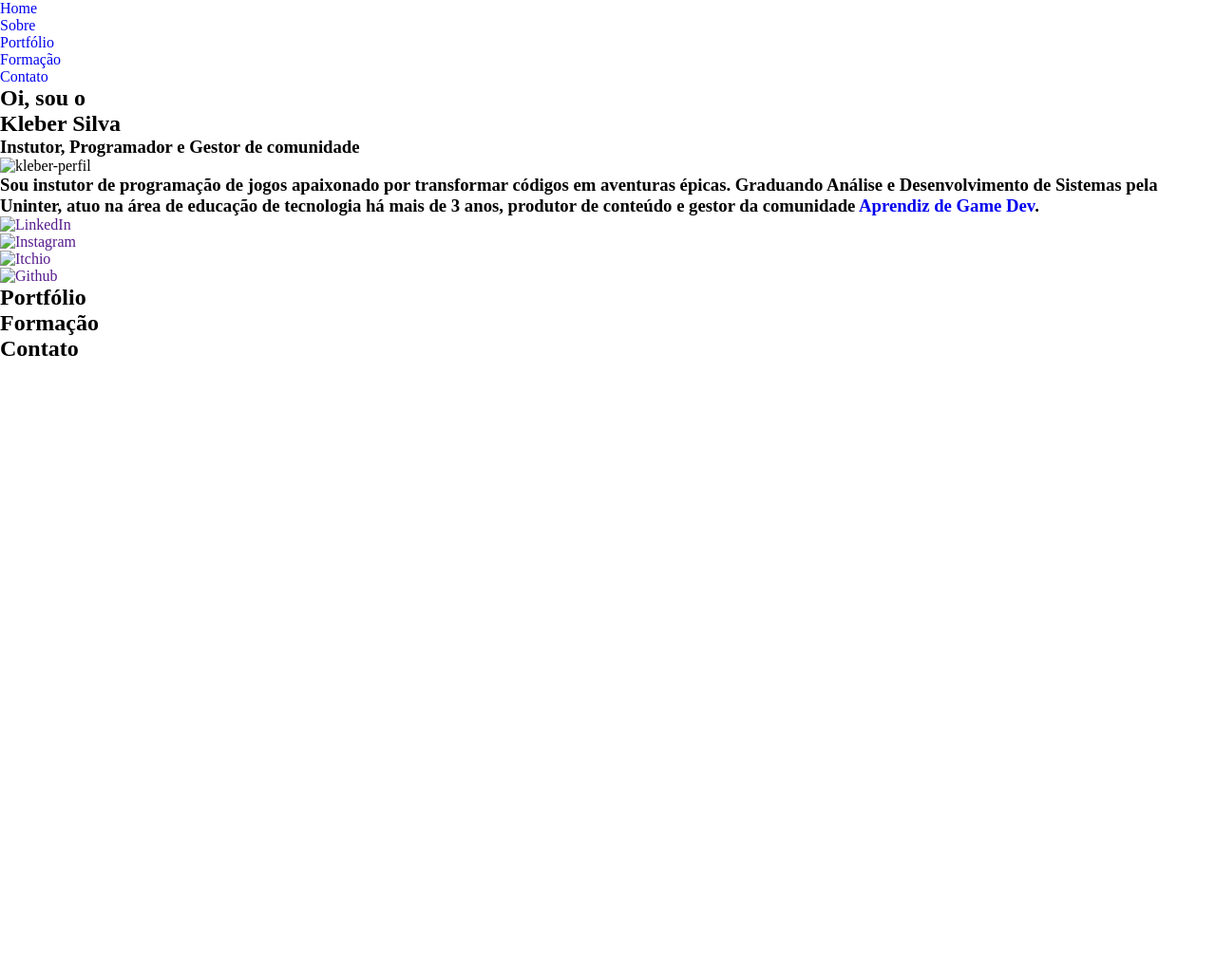
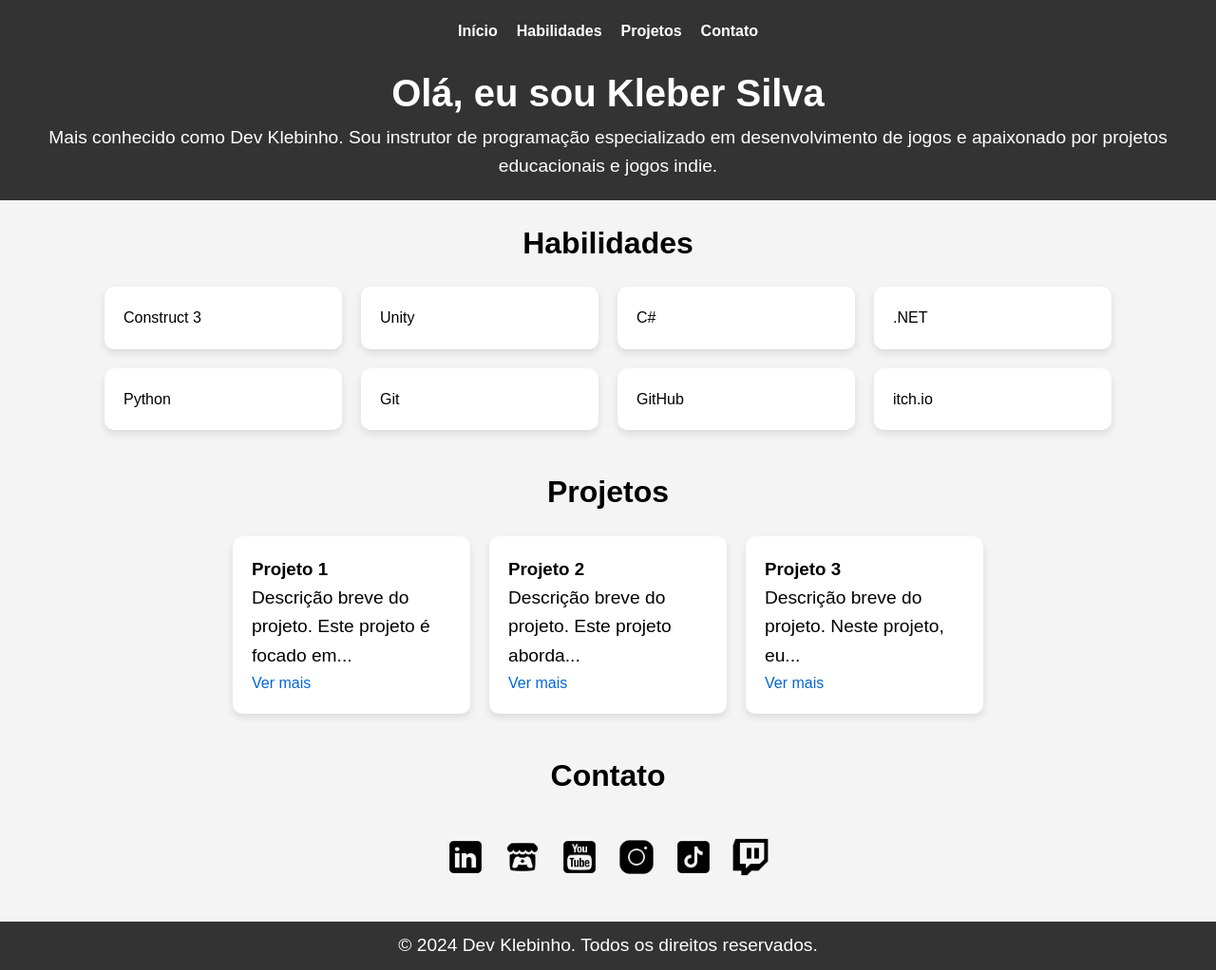
Before and after one commit to devklebinho/portfolio, a plain HTML site: page index.html in a window 1280 px wide. Shown: the whole page at 95% size. Before the commit the page ends 800 px from the top, so only its background shows below. Drawn offline with Linux system fonts and the light colour scheme.

Commit message:
new structure website

```diff
--- /dev/null
+++ b/Public/scripts.js
@@ -0,0 +1,19 @@
+// Animações e interatividade do site
+
+document.addEventListener('DOMContentLoaded', () => {
+    const sections = document.querySelectorAll('section');
+
+    const observer = new IntersectionObserver(entries => {
+        entries.forEach(entry => {
+            if (entry.isIntersecting) {
+                entry.target.classList.add('fade-in');
+            } else {
+                entry.target.classList.remove('fade-in');
+            }
+        });
+    });
+
+    sections.forEach(section => {
+        observer.observe(section);
+    });
+});
--- a/Public/styles/styles.css
+++ b/Public/styles/styles.css
@@ -1,19 +1,125 @@
-*{
+/* Reset básico */
+* {
     margin: 0;
     padding: 0;
     box-sizing: border-box;
-    text-decoration: none;
-    list-style: none;
 }
 
-header{
-
+body {
+    font-family: Arial, sans-serif;
+    line-height: 1.6;
+    background-color: #f4f4f4;
 }
 
-main{
-
+header {
+    background: #333;
+    color: #fff;
+    padding: 20px;
+    text-align: center;
+    position: relative;
+    overflow: hidden;
 }
 
-footer{
+nav {
+    display: flex;
+    justify-content: center;
+    gap: 20px;
+    margin-bottom: 20px;
+}
 
+nav a {
+    color: #fff;
+    text-decoration: none;
+    font-weight: bold;
+    transition: color 0.3s;
 }
+
+nav a:hover {
+    color: #ff6347;
+}
+
+.intro {
+    margin-top: 20px;
+}
+
+h1 {
+    font-size: 2.5em;
+}
+
+p {
+    font-size: 1.2em;
+}
+
+section {
+    padding: 20px;
+    text-align: center;
+}
+
+h2 {
+    margin-bottom: 20px;
+    font-size: 2em;
+}
+
+.skills-container,
+.projects-container {
+    display: flex;
+    flex-wrap: wrap;
+    justify-content: center;
+    gap: 20px;
+}
+
+.skill,
+.project {
+    background: #fff;
+    padding: 20px;
+    border-radius: 10px;
+    box-shadow: 0 4px 8px rgba(0, 0, 0, 0.1);
+    width: 250px;
+    text-align: left;
+    transition: transform 0.3s, box-shadow 0.3s;
+}
+
+.skill:hover,
+.project:hover {
+    transform: scale(1.05);
+    box-shadow: 0 8px 16px rgba(0, 0, 0, 0.2);
+}
+
+.project a {
+    color: #0366d6;
+    text-decoration: none;
+}
+
+.project a:hover {
+    text-decoration: underline;
+}
+
+.social-links {
+    display: flex;
+    flex-wrap: wrap;
+    justify-content: center;
+    gap: 20px;
+    padding: 20px;
+    position: relative;
+    z-index: 1;
+}
+
+.social-links img {
+    width: 40px;
+    height: 40px;
+    transition: transform 0.3s;
+}
+
+.social-links img:hover {
+    transform: scale(1.1);
+}
+
+footer {
+    background: #333;
+    color: #fff;
+    text-align: center;
+    padding: 10px;
+    position: relative;
+    width: 100%;
+    bottom: 0;
+}
--- a/index.html
+++ b/index.html
@@ -1,53 +1,76 @@
 <!DOCTYPE html>
-<html lang="pt-br">
+<html lang="pt-BR">
 <head>
     <meta charset="UTF-8">
     <meta name="viewport" content="width=device-width, initial-scale=1.0">
+    <title>Dev Klebinho - Portfólio</title>
     <link rel="stylesheet" href="./Public/styles/styles.css">
-    <title>Kleber Silva Developer</title>
 </head>
 <body>
     <header>
         <nav>
-            <ul>
-                <li><a href="#home">Home</a></li>
-                <li><a href="#about">Sobre</a></li>
-                <li><a href="#portfolio">Portfólio</a></li>
-                <li><a href="#education">Formação</a></li>
-                <li><a href="#contact">Contato</a></li>
-            </ul>
+            <a href="#home">Início</a>
+            <a href="#skills">Habilidades</a>
+            <a href="#projects">Projetos</a>
+            <a href="#contact">Contato</a>
         </nav>
+        <div class="intro">
+            <h1>Olá, eu sou Kleber Silva</h1>
+            <p>Mais conhecido como Dev Klebinho. Sou instrutor de programação especializado em desenvolvimento de jogos e apaixonado por projetos educacionais e jogos indie.</p>
+        </div>
     </header>
-    <main>
-        <section class="home">
-            <h1>Oi, sou o <br> <span>Kleber Silva</span></h1>
-            <h3>Instutor, Programador e Gestor de comunidade</h3>
-            <img src="" alt="kleber-perfil">
-        </section>
-        <section class="about">
-            <h3>
-                Sou instutor de programação de jogos apaixonado por transformar códigos em aventuras épicas.
-                Graduando Análise e Desenvolvimento de Sistemas pela Uninter,
-                atuo na área de educação de tecnologia há mais de 3 anos,
-                produtor de conteúdo e gestor da comunidade <span><a href="#">Aprendiz de Game Dev</a></span>.
-            </h3>
-            <ul>
-                <li><a href=""><img src="" alt="LinkedIn"></a></li>
-                <li><a href=""><img src="" alt="Instagram"></a></li>
-                <li><a href=""><img src="" alt="Itchio"></a></li>
-                <li><a href=""><img src="" alt="Github"></a></li>
-            </ul>
-        </section>
-        <section class="portfolio">
-            <h1>Portfólio</h1>
-        </section>
-        <section class="education">
-            <h1>Formação</h1>
-        </section>
-        <section class="contact">
-            <h1>Contato</h1>
-        </section>
-    </main>
-    <footer></footer>
+
+    <section id="skills">
+        <h2>Habilidades</h2>
+        <div class="skills-container">
+            <div class="skill">Construct 3</div>
+            <div class="skill">Unity</div>
+            <div class="skill">C#</div>
+            <div class="skill">.NET</div>
+            <div class="skill">Python</div>
+            <div class="skill">Git</div>
+            <div class="skill">GitHub</div>
+            <div class="skill">itch.io</div>
+        </div>
+    </section>
+
+    <section id="projects">
+        <h2>Projetos</h2>
+        <div class="projects-container">
+            <div class="project">
+                <h3>Projeto 1</h3>
+                <p>Descrição breve do projeto. Este projeto é focado em...</p>
+                <a href="https://github.com/devklebinho/projeto1" target="_blank">Ver mais</a>
+            </div>
+            <div class="project">
+                <h3>Projeto 2</h3>
+                <p>Descrição breve do projeto. Este projeto aborda...</p>
+                <a href="https://github.com/devklebinho/projeto2" target="_blank">Ver mais</a>
+            </div>
+            <div class="project">
+                <h3>Projeto 3</h3>
+                <p>Descrição breve do projeto. Neste projeto, eu...</p>
+                <a href="https://github.com/devklebinho/projeto3" target="_blank">Ver mais</a>
+            </div>
+        </div>
+    </section>
+
+    <section id="contact">
+        <h2>Contato</h2>
+        <div class="social-links">
+            <a href="https://www.linkedin.com/in/kleberkgns/" target="_blank"><img src="./Public/Assets/icons/social/icons8-linkedin-100.png" alt="LinkedIn"></a>
+            <a href="https://devklebinho.itch.io" target="_blank"><img src="./Public/Assets/icons/social/icons8-itch-io-480.png" alt="Itchio"></a>
+            <a href="https://www.youtube.com/channel/devklebinho" target="_blank"><img src="./Public/Assets/icons/social/icons8-youtube-100.png" alt="YouTube"></a>
+            <a href="https://www.instagram.com/devklebinho" target="_blank"><img src="./Public/Assets/icons/social/icons8-instagram-100.png" alt="Instagram"></a>
+            <a href="https://www.tiktok.com/@devklebinho" target="_blank"><img src="./Public/Assets/icons/social/icons8-tiktok-100.png" alt="TikTok"></a>
+            <a href="https://www.twitch.tv/devklebinho" target="_blank"><img src="./Public/Assets/icons/social/icons8-twitch-100.png" alt="Twitch"></a>
+        </div>
+    </section>
+
+    <footer>
+        <p>&copy; 2024 Dev Klebinho. Todos os direitos reservados.</p>
+    </footer>
+
+    <script src="./Public/scripts.js"></script>
 </body>
 </html>
```
Also changed, not shown: Public/Assets/icons/100px/construct-logo.png (added), Public/Assets/icons/50px/icons8-tiktok-50.png (added), Public/Assets/icons/social/github_icon-icons.com_65603.png (deleted), Public/Assets/icons/social/icons8-instagram-100.png (added), Public/Assets/icons/social/icons8-itch-io-100.png (added), Public/Assets/icons/social/icons8-itch-io-480.png (added), Public/Assets/icons/social/icons8-linkedin-100.png (added), Public/Assets/icons/social/icons8-tiktok-100.png (added), Public/Assets/icons/social/icons8-twitch-100.png (added), Public/Assets/icons/social/icons8-visual-studio-100.png (added), Public/Assets/icons/social/icons8-youtube-100.png (added), Public/Assets/icons/social/instagram_icon-icons.com_65586.png (deleted), Public/Assets/icons/social/itch-io-icon.png (deleted), Public/Assets/icons/social/linkedin_icon-icons.com_65588.png (deleted), 3 more files.
